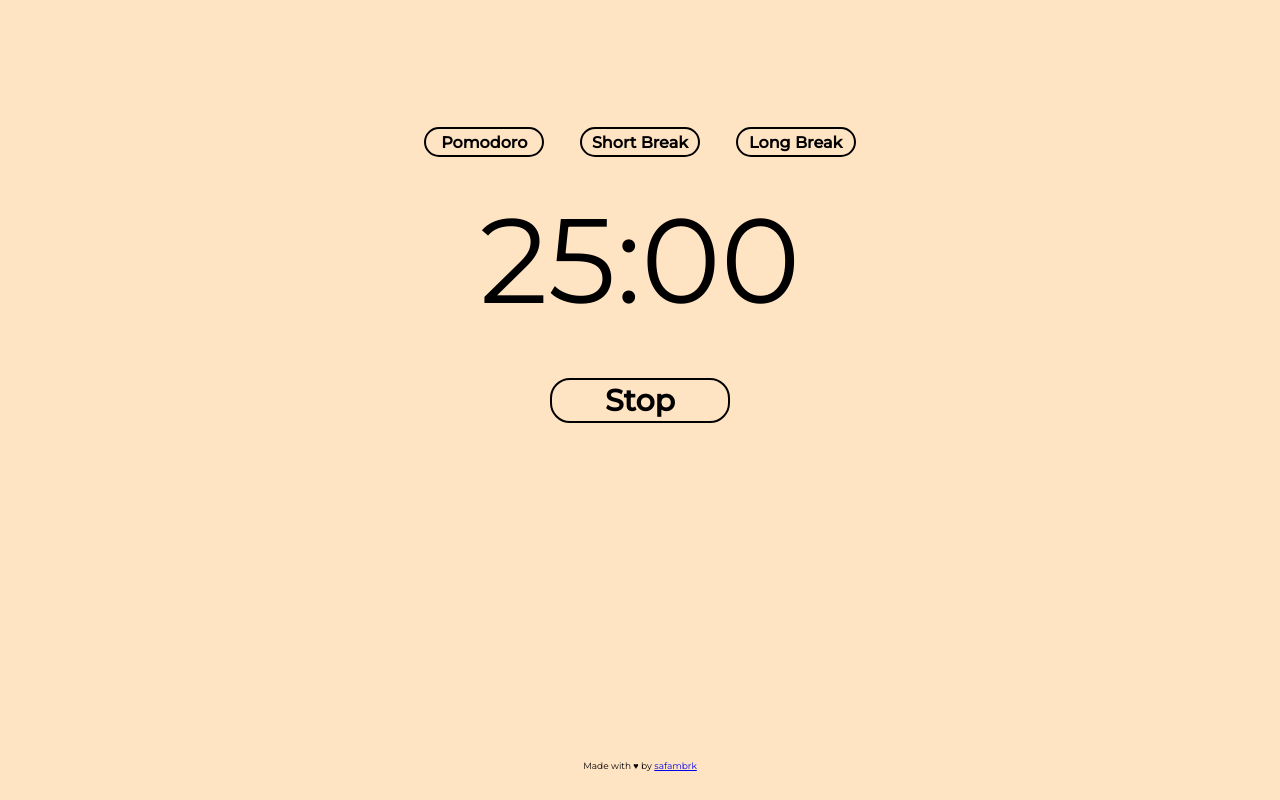
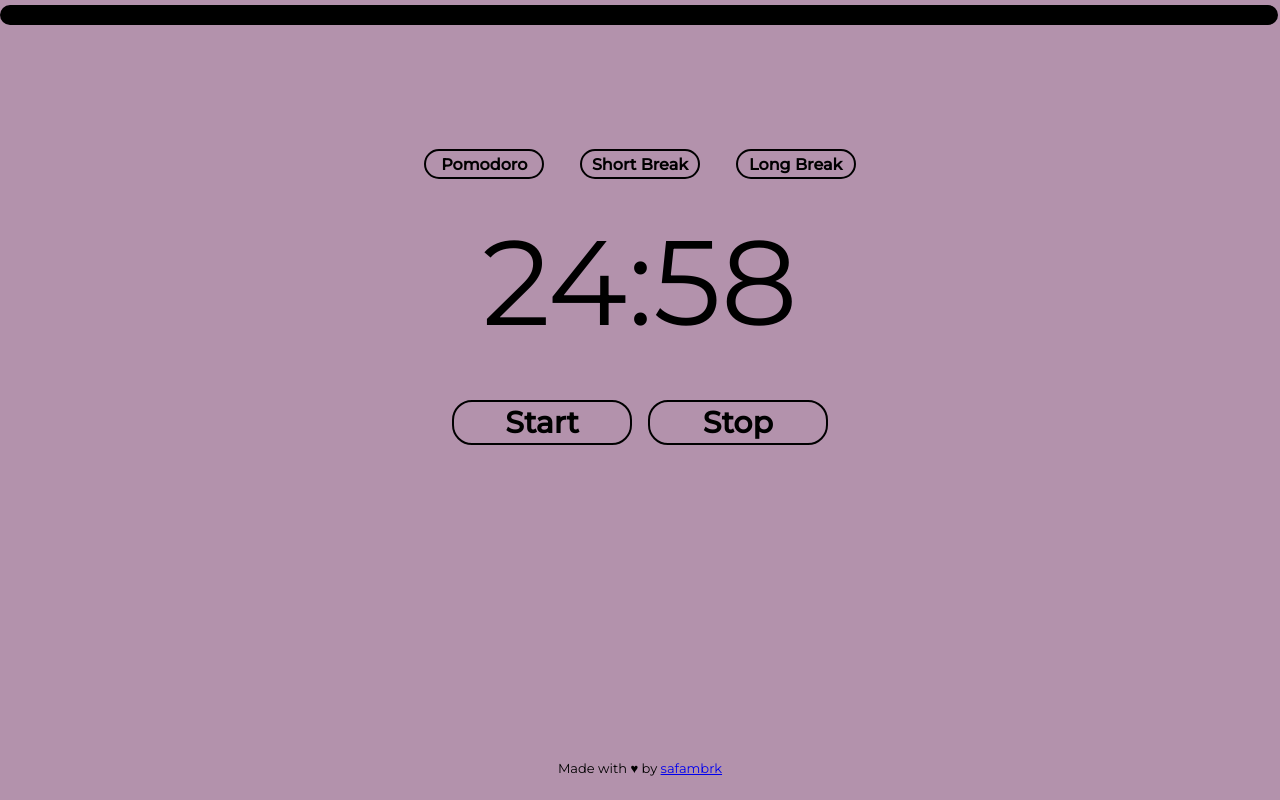
Before and after one commit to safambrk/Pomodoro, a plain HTML site: page index.html in a window 1280 px wide. Both pictures are taken after a click on the button "Start". Drawn offline with Linux system fonts and the light colour scheme.

Commit message:
counting logic + sounds effects + bg color ..

```diff
--- a/index.html
+++ b/index.html
@@ -5,24 +5,36 @@
         <title>Pomodoro</title>
         <link rel="stylesheet" href="styles.css" type="text/css">
         <link href="https://fonts.googleapis.com/css2?family=Montserrat:ital,wght@0,100;0,200;0,300;0,400;0,500&display=swap" rel="stylesheet">
+        <link rel="icon" type="image/png" href="assets/pomodoro.png" />
     </head>
 
     <body>
+
+        <div id="bar">
+            <div id="progressBar" class="progressBar"></div>
+        </div>
+
         <div class="main">
+
             <div class="btns">
                 <button class="btn_top" id="pomodoro">Pomodoro</button>
                 <button class="btn_top" id="shortBreak">Short Break</button>
                 <button class="btn_top" id="longBreak">Long Break</button>
             </div>
+
             <div class="timer">
                 <h1 id="timer"></h1>
             </div>
+
             <div class="btns">
-                <button class="btn_bottom" id="startStop">Start</button>
+                <button class="btn_bottom" id="start">Start</button>
+                <button class="btn_bottom" id="stop">Stop</button>
             </div>
+
             <div class="footer">
                 <span>Made with &hearts; by <a href="https://github.com/safambrk" target="_blank">safambrk</a></span>
             </div>
+
         </div>
         <script src="script.js" type="text/javascript"></script>
     </body>
--- a/script.js
+++ b/script.js
@@ -1,49 +1,51 @@
 // Delare a timer constant
 const timer = {
-    pomodoro: 25*60*1000,
-    shortBreak: 5*60*1000,
-    longBreak: 15*60*1000
+    pomodoro: 25*60,
+    shortBreak: 5*60,
+    longBreak: 15*60
 }
 
+let countId;
+let currentModeTimer = timer.pomodoro;
 /**
  *
  * ************ START FUNCTIONS ****************
  *
  */
 
-// Convert millis to minutes and seconds
-function millisToMinutesAndSeconds(millis) {
-    let minutes = Math.floor(millis / 60000);
-    let seconds = ((millis % 60000) / 1000).toFixed(0);
-    return minutes + ':' + (seconds < 10 ? '0' : '') + seconds;
+// Convert seconds to minutes and seconds
+function secondsToMinutesAndSeconds(seconds) {
+    let minutes = Math.floor(seconds / 60);
+    let sec = ((seconds % 60)).toFixed(0);
+    return minutes + ':' + (sec < 10 ? '0' : '') + sec;
 }
 
-// Convert minutes and seconds to millis
-function minutesAndSecondsToMillis(millis) {
-    let [min, sec] = millis.split(':');
-    return min*60*1000 + sec*1000;
+// Convert minutes and seconds to seconds
+function minutesAndSecondsToSeconds(seconds) {
+    let [min, sec] = seconds.split(':');
+    return (+min * 60) + +sec;
 }
 
 
 // Switch mode according to timer
-function switchMode(curentTimer) {
-    switch (curentTimer) {
+function switchMode(currentModeTimer) {
+    switch (currentModeTimer) {
         case 'pomodoro':
             var nodes = document.querySelectorAll('*');
             for(var i=0; i < nodes.length; i++) {
-                nodes[i].style.backgroundColor = 'bisque';
+                nodes[i].style.backgroundColor = '#b392ac';
             }
             break;
         case 'shortBreak':
             var nodes = document.querySelectorAll('*');
             for(var i=0; i < nodes.length; i++) {
-                nodes[i].style.backgroundColor = 'darkgray';
+                nodes[i].style.backgroundColor = '#d1b3c4';
             }
             break;
         case 'longBreak':
             var nodes = document.querySelectorAll('*');
             for(var i=0; i < nodes.length; i++) {
-                nodes[i].style.backgroundColor = 'darkcyan';
+                nodes[i].style.backgroundColor = '#e8c2ca';
             }
             break;
     }
@@ -51,54 +53,91 @@
 
 // Update clock
 function UpdateClock(timer) {
-    document.getElementById('timer').innerHTML = millisToMinutesAndSeconds(timer);
+    document.getElementById('timer').innerHTML = secondsToMinutesAndSeconds(timer);
 }
 
 
 // Pomodoro logic
 const pomodoro = function() {
-    UpdateClock(timer.pomodoro);
+    currentModeTimer = timer.pomodoro;
+    stopCounting();
+    UpdateClock(currentModeTimer);
     switchMode('pomodoro');
 }
 
 // Short Break logic
 const shortBreak = function() {
-    UpdateClock(timer.shortBreak);
+    currentModeTimer = timer.shortBreak;
+    stopCounting();
+    UpdateClock(currentModeTimer);
     switchMode('shortBreak');
 }
 
 // Long Break logic
 const longBreak = function() {
-    UpdateClock(timer.longBreak);
+    currentModeTimer = timer.longBreak;
+    stopCounting();
+    UpdateClock(currentModeTimer);
     switchMode('longBreak');
 }
 
 
-// Start & Stop logic
-const startStop = function() {
-    let action = document.getElementById('startStop').innerHTML;
-    if(action === 'Start') {
-        document.getElementById('startStop').innerHTML = 'Stop';
-        countDown();
-    } else if(action === 'Stop') {
-        document.getElementById('startStop').innerHTML = 'Start';
-        stopCounting();
+// Count Down
+const countDown = function() {
+    // Start progressing
+    document.getElementById('progressBar').style.width = '100%';
+    document.getElementById('progressBar').style.backgroundColor = 'black';
+
+    // play start sound
+    startSound();
+
+    // Start Counting... until 00:00
+    if(!countId) {
+        countId = setInterval(decrimentTime, 1000);
     }
 }
 
 
-// Count Down
-function countDown() {
-    let time = minutesAndSecondsToMillis(document.getElementById('timer').innerHTML);
-    console.log(time);
-
-    // Start Counting... to 00:00
-
+// Decrement by second
+const decrimentTime = function() {
+    let time = minutesAndSecondsToSeconds(document.getElementById('timer').innerHTML);
+    if(time == 0) {
+        stopCounting();
+        return;
+    }
+    time--;
+    document.getElementById('timer').innerHTML = secondsToMinutesAndSeconds(time);
+    updateProgress();
 }
 
+
 // Stop Counting
-function stopCounting() {
+const stopCounting = function() {
+    clearInterval(countId);
+    countId = null;
 
+    // play stop sound
+    stopSound();
+}
+
+// Update progress
+function updateProgress() {
+    let currentTime = minutesAndSecondsToSeconds(document.getElementById('timer').innerHTML);
+    let progress = (currentTime * 100 / currentModeTimer);
+    document.getElementById('progressBar').style.width = progress + '%';
+}
+
+
+// Play start sound
+function startSound() {
+    const start = new Audio('assets/start.mp3');
+    start.play();
+}
+
+// Play stop sound
+function stopSound() {
+    const stop = new Audio('assets/stop.mp3');
+    stop.play();
 }
 
 /**
@@ -106,30 +145,13 @@
  */
 
 
-/**
- *
- * ************ START MAIN ****************
- *
- */
-
-
 // By Default
-document.getElementById('timer').innerHTML = millisToMinutesAndSeconds(timer.pomodoro);
+document.getElementById('timer').innerHTML = secondsToMinutesAndSeconds(timer.pomodoro);
 
 
 // Add Event Listeners on Buttons
 document.getElementById('pomodoro').addEventListener('click', pomodoro);
 document.getElementById('shortBreak').addEventListener('click', shortBreak);
 document.getElementById('longBreak').addEventListener('click', longBreak);
-document.getElementById('startStop').addEventListener('click', startStop);
-
-
-// Add some sounds
-// Add a progress bar if needed
-
-
-/**
- *
- * ************ END MAIN ****************
- *
- */
+document.getElementById('start').addEventListener('click', countDown);
+document.getElementById('stop').addEventListener('click', stopCounting);
--- a/styles.css
+++ b/styles.css
@@ -1,6 +1,8 @@
 * {
-    background-color: bisque;
+    background-color: #b392ac;
     font-family: 'Montserrat', sans-serif;
+    margin: 0;
+    padding: 0;
 }
 
 .main {
@@ -45,10 +47,24 @@
 }
 
 .footer {
-    font-size: xx-small;
+    font-size: small;
     position:absolute;
     bottom:0;
     height:40px;
+}
+
+.bar {
+    position:absolute;
+    border-radius: 100px;
+    top:0;
+    width: 100%;
+}
+
+.progressBar {
+    width: 0;
+    height: 20px;
+    margin: 5px 0;
+    border-radius: 100px;
 }
 
 @media only screen and (min-width: 1400px) {
```
Also changed, not shown: assets/pomodoro.png (added), 2 other files.
